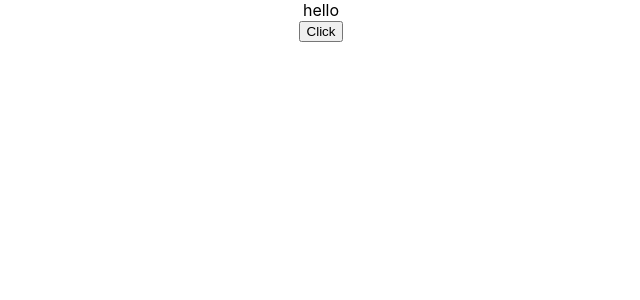
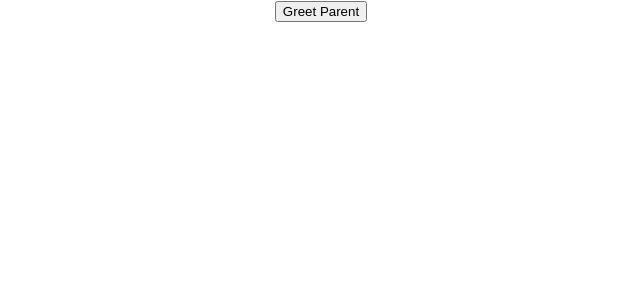
Before and after one commit to venkatesh-tech/React_Basics, a React (Create React App) app: page / in a window 1280 px wide. Shown: the top 300 px of the page, without its empty margins (319-959 px from the left). Built offline with nearby package versions, Linux system fonts and the light colour scheme.

Commit message:
Methods as props

```diff
--- a/src/App.js
+++ b/src/App.js
@@ -9,6 +9,7 @@
 import FunctionClick from "./components/FunctionClick";
 import ClassClick from "./components/ClassClick";
 import EventBind from "./components/EventBind";
+import ParentComponent from "./components/ParentComponent";
 
 // function App() {
 //   return (
@@ -41,7 +42,8 @@
         {/* <FunctionClick /> */}
         {/* <ClassClick /> */}
         {/* <PracticeFunction name="Bruce" /> */}
-        <EventBind />
+        {/* <EventBind /> */}
+        <ParentComponent />
       </div>
     );
   }
--- /dev/null
+++ b/src/components/ChildComponent.js
@@ -0,0 +1,12 @@
+import React, { Component } from "react";
+
+const ChildComponent = (props) => {
+  return (
+    <div>
+      {/* <button onClick={props.greetHandler}>Greet Parent</button> */}
+      <button onClick={() => props.greetHandler("child")}>Greet Parent</button>
+    </div>
+  );
+};
+
+export default ChildComponent;
--- /dev/null
+++ b/src/components/ParentComponent.js
@@ -0,0 +1,27 @@
+import React, { Component } from "react";
+import ChildComponent from "./ChildComponent";
+
+class ParentComponent extends Component {
+  constructor(props) {
+    super(props);
+
+    this.state = {
+      parentName: "Parent",
+    };
+    this.greetParent = this.greetParent.bind(this);
+  }
+
+  greetParent(childName) {
+    alert(`Hello ${this.state.parentName} from ${childName}`);
+  }
+
+  render() {
+    return (
+      <div>
+        <ChildComponent greetHandler={this.greetParent} />
+      </div>
+    );
+  }
+}
+
+export default ParentComponent;
```
